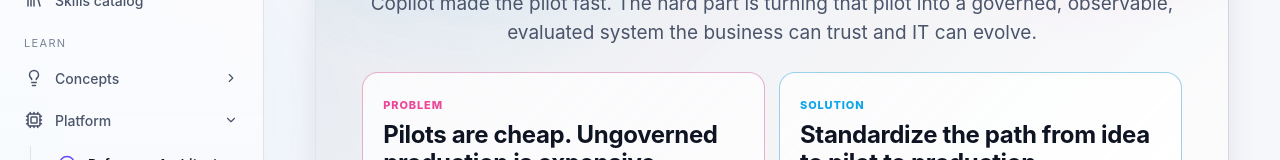
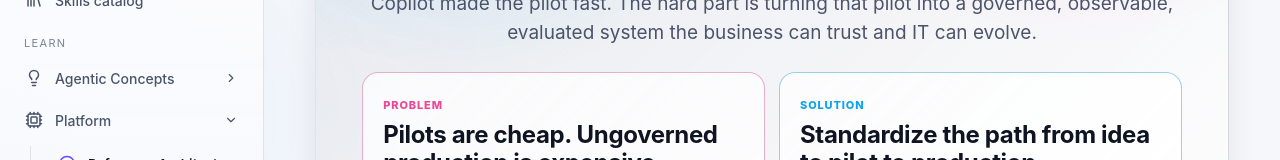
Before and after one commit to aiappsgbb/agentic-loop, a React (Vite) app: page / in a window 1280 px wide. Shown: the part 308-468 px from the top of the page. Built offline with nearby package versions, Linux system fonts and the light colour scheme; a web font is replaced by a local one.

Commit message:
Rename Learn nav group Concepts to Agentic Concepts
Co-authored-by: Copilot App <223556219+Copilot@users.noreply.github.com>
Copilot-Session: c0e93515-b82a-4480-82bd-44527167d9cf

```diff
--- a/src/components/Sidebar.tsx
+++ b/src/components/Sidebar.tsx
@@ -65,7 +65,7 @@ export default function Sidebar({ collapsed, onToggle }: Props) {
           role="button"
         >
           <Lightbulb className="icon" size={18} />
-          <span className="nav-label">Concepts</span>
+          <span className="nav-label">Agentic Concepts</span>
           <ChevronRight className="chev" size={14} />
         </div>
         {conceptsExpanded && !collapsed && (
```
